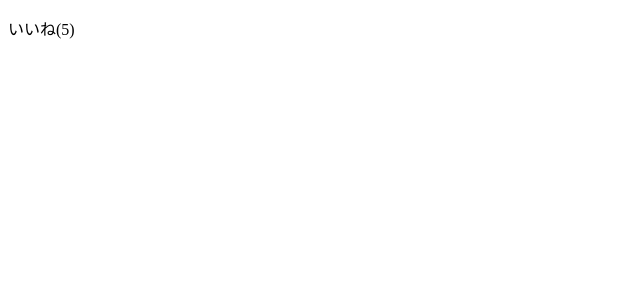
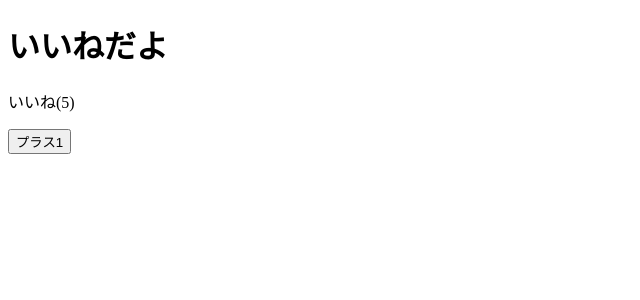
Before and after one commit to KyoheiYamamoto/udemyvue, a Vue app: page / in a window 1280 px wide. Shown: the top 300 px of the page, without its empty margins (0-640 px from the left). Built offline with nearby package versions, Linux system fonts and the light colour scheme.

Commit message:
シングルファイルコンポーネントをローカル登録する

```diff
--- a/src/App.vue
+++ b/src/App.vue
@@ -1,3 +1,15 @@
 <template>
+<div>
+  <LikeHeader />
   <LIkeNumber></LIkeNumber>
+</div>
 </template>
+
+<script>
+import LikeHeader from './LikeHeader'
+export default {
+    components:{
+      LikeHeader
+    }
+}
+</script>
--- /dev/null
+++ b/src/LikeHeader.vue
@@ -0,0 +1,3 @@
+<template>
+  <h1>いいねだよ</h1>
+</template>
--- a/src/LikeNumber.vue
+++ b/src/LikeNumber.vue
@@ -1,5 +1,8 @@
 <template>
+<div>
   <p>いいね({{ number }})</p>
+  <button @click="increment">プラス1</button>
+</div>
 </template>
 
 <script>
@@ -9,5 +12,10 @@ export default {
       number: 5,
     };
   },
+  methods:{
+    increment(){
+      this.number += 1;
+    }
+  }
 };
 </script>
```
